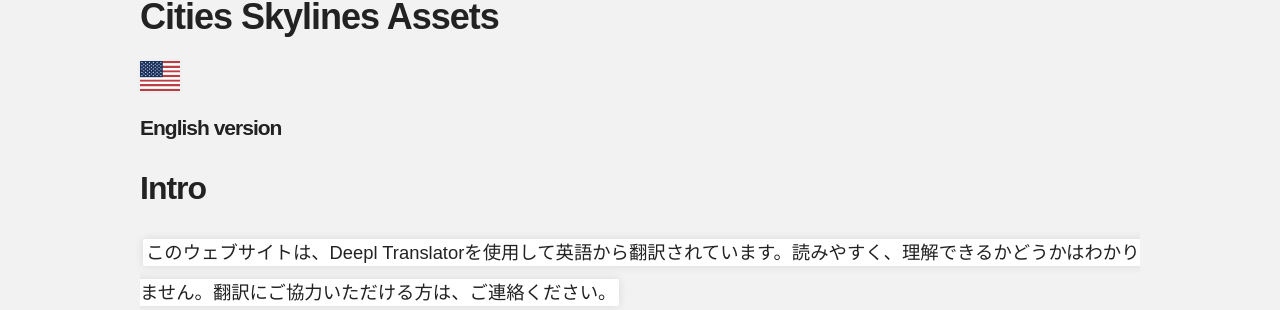
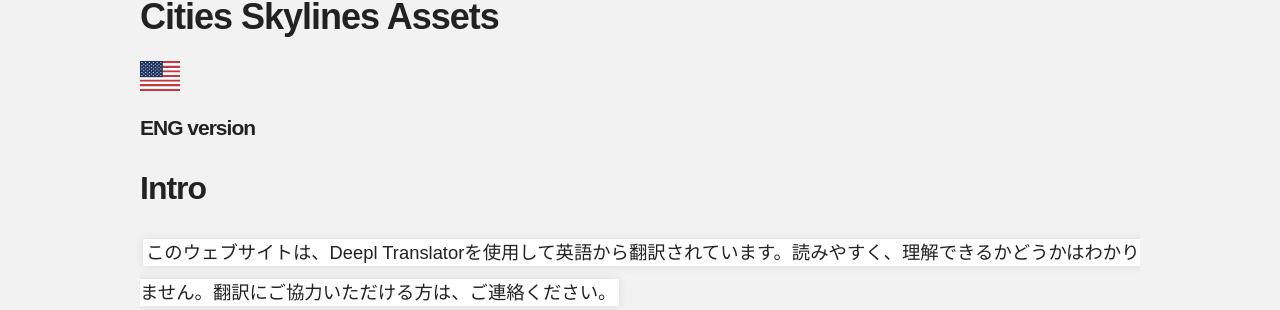
Before and after one commit to comradeintense/assetoptimization, a Jekyll site: the page built from jpn.md, in a window 1280 px wide and 900 px high. Shown: the part 125-435 px from the top of the window. Built offline with Jekyll 4.4.1, drawn with Linux system fonts in a browser that asks for light colours; our own code applies the rules of GitHub Pages for plain Markdown files.

Commit message:
Update jpn.md

````diff
--- a/jpn.md
+++ b/jpn.md
@@ -4,9 +4,10 @@
 #  Tips and tricks regarding performance and optimization for Cities Skylines Assets
 
 [<img src="images/usa.svg" width=40 height=30>](http://comradeintense.github.io/assetoptimization/)<br>
-#### English version
+
+#### ENG version
+
 ## Intro
-
 ```このウェブサイトは、Deepl Translatorを使用して英語から翻訳されています。読みやすく、理解できるかどうかはわかりません。翻訳にご協力いただける方は、ご連絡ください。```
 <br><br>
 はじめまして。私は「**ComradeIntense**」です。今回は、**Cities Skylines**のアセットをパフォーマンス面でより良く最適化する方法について、いくつかのヒントとトリックをご紹介します。
````
